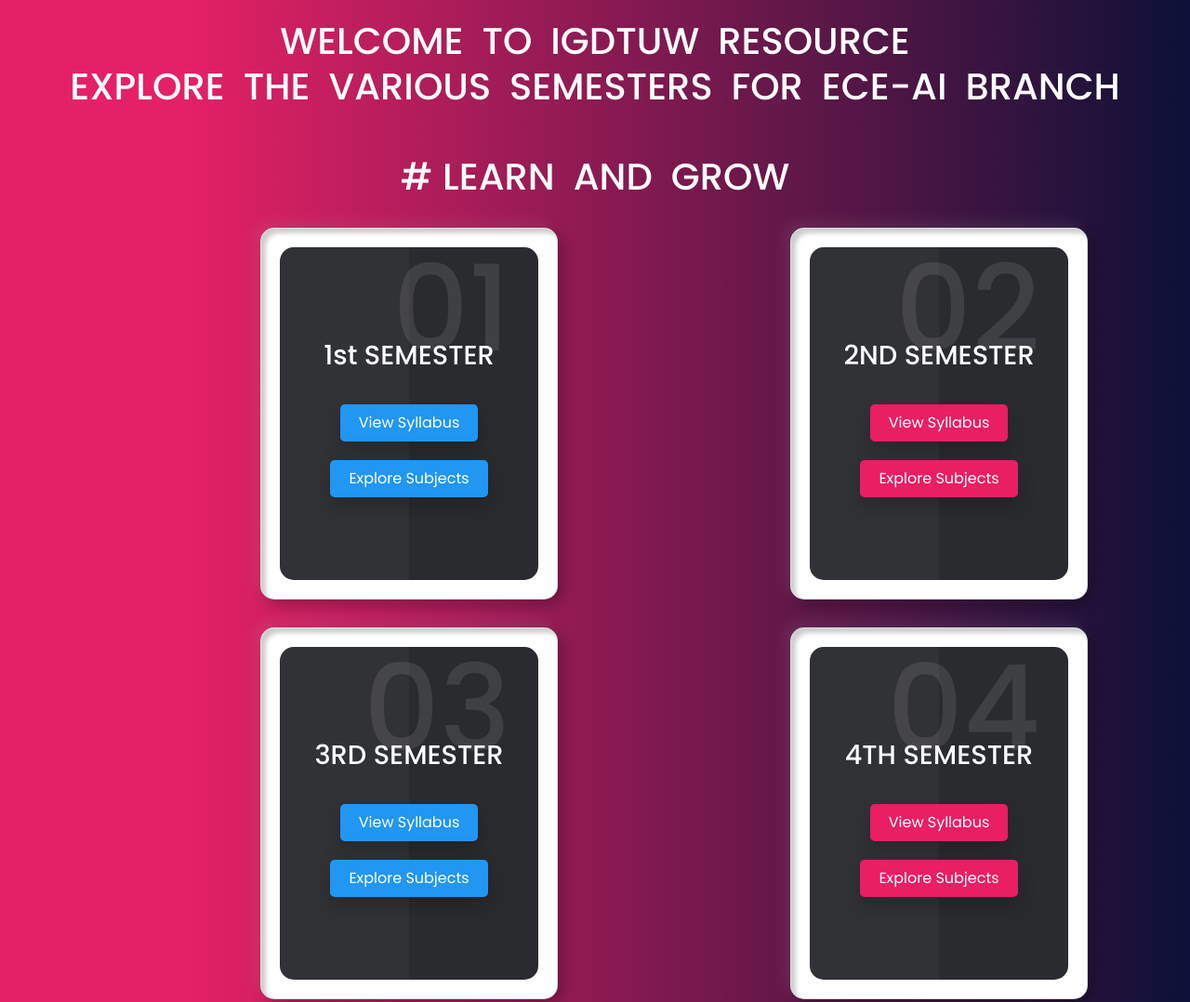
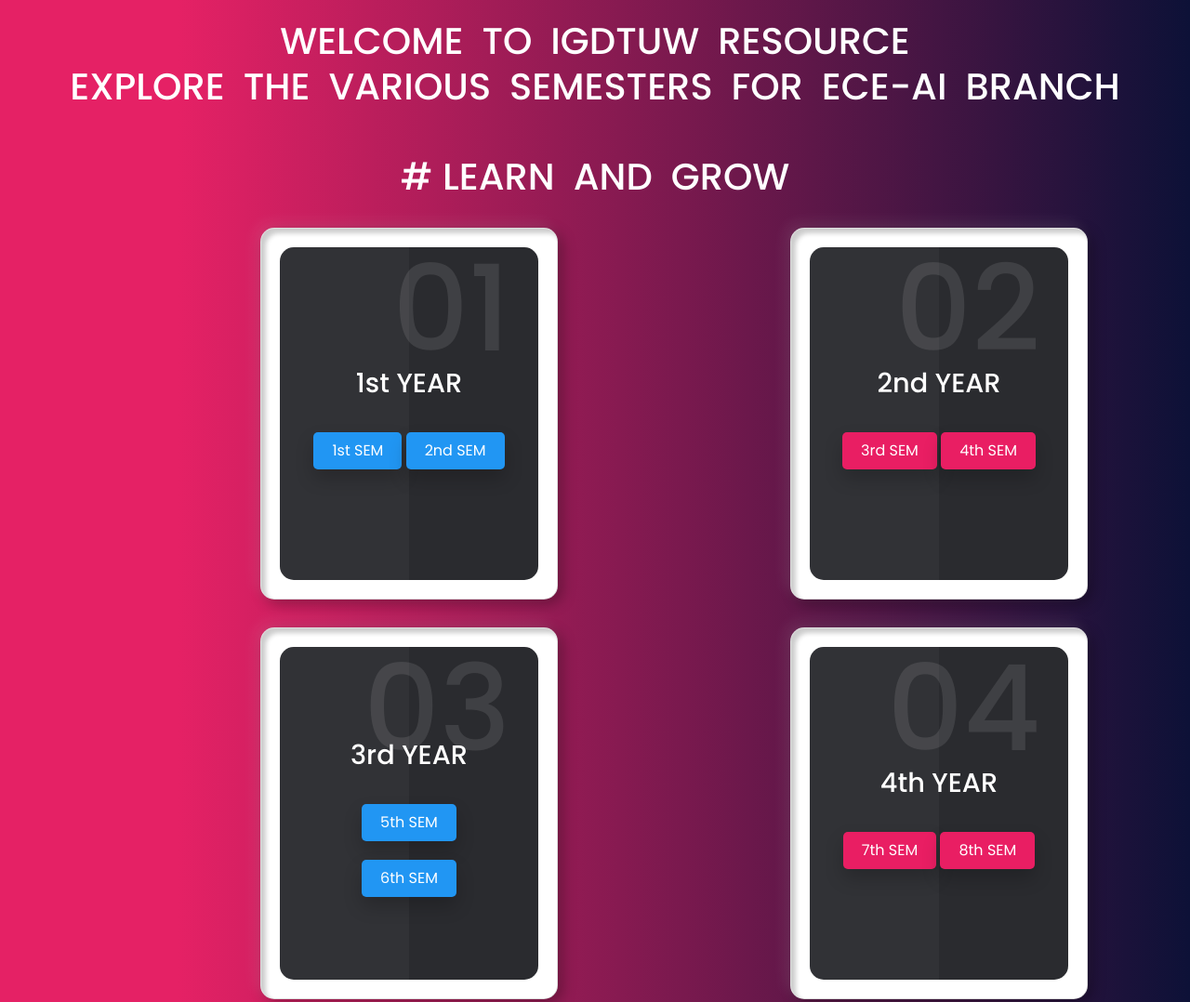
Before and after one commit to Igdtuwresource/ece-ai--welcome, a plain HTML site: page index.html in a window 1280 px wide. Shown: the top 1078 px of the page at 93% size. Drawn offline with nearby package versions, Linux system fonts and the light colour scheme.

Commit message:
Update index.html

```diff
--- a/index.html
+++ b/index.html
@@ -43,9 +43,9 @@
           <div class="box">
             <div class="content">
               <h2>01</h2>
-              <h3>1st SEMESTER</h3>
-              <a href="https://igdtuwresource.github.io/syllabus/">View Syllabus</a>
-              <a href="https://igdtuwresource.github.io/u/">Explore Subjects</a>
+              <h3>1st YEAR</h3>
+              <a href="https://igdtuwresource.github.io/u/">1st SEM</a>
+              <a href="https://igdtuwresource.github.io/v/">2nd SEM</a>
             </div>
           </div>
         </div>
@@ -54,9 +54,9 @@
           <div class="box">
             <div class="content">
               <h2>02</h2>
-              <h3>2ND SEMESTER</h3>
-              <a href="https://igdtuwresource.github.io/syllabus/">View Syllabus</a>
-              <a href="https://igdtuwresource.github.io/v/">Explore Subjects</a>
+              <h3>2nd YEAR</h3>
+              <a href="https://igdtuwresource.github.io/w/">3rd SEM</a>
+              <a href="https://igdtuwresource.github.io/ece-ai-4th/">4th SEM</a>
             </div>
           </div>
         </div>
@@ -67,9 +67,9 @@
         <div class="box">
           <div class="content">
             <h2>03</h2>
-            <h3>3RD SEMESTER</h3>
-            <a href="https://igdtuwresource.github.io/syllabus/">View Syllabus</a>
-            <a href="https://igdtuwresource.github.io/w/">Explore Subjects</a>
+            <h3>3rd YEAR</h3>
+            <a href="">5th SEM</a><br>
+            <a href="">6th SEM</a>
           </div>
         </div>
       </div>
@@ -78,9 +78,9 @@
         <div class="box">
           <div class="content">
             <h2>04</h2>
-            <h3>4TH SEMESTER</h3>
-            <a href="https://igdtuwresource.github.io/syllabus/">View Syllabus</a>
-            <a href="https://igdtuwresource.github.io/ece-ai-4th/">Explore Subjects</a>
+            <h3>4th YEAR</h3>
+            <a href="">7th SEM</a>
+            <a href="">8th SEM</a>
           </div>
         </div>
       </div>
```
